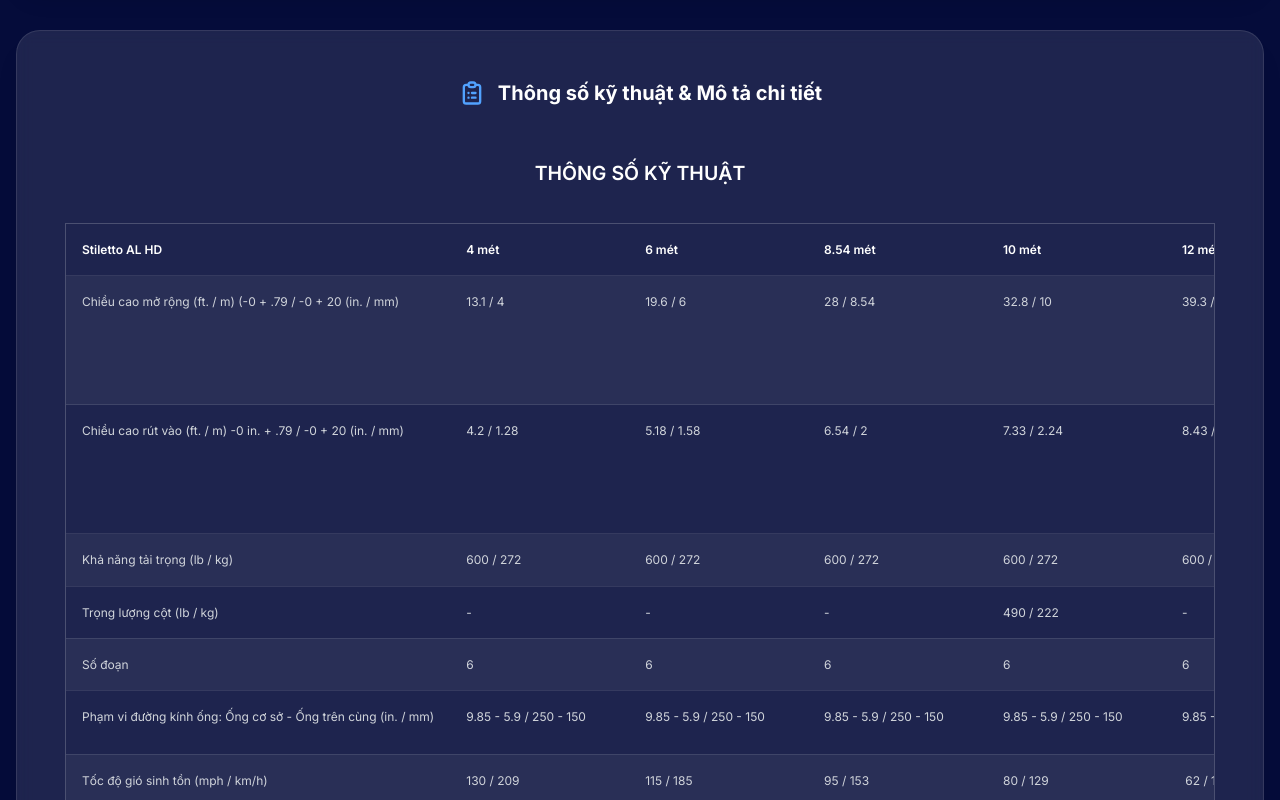
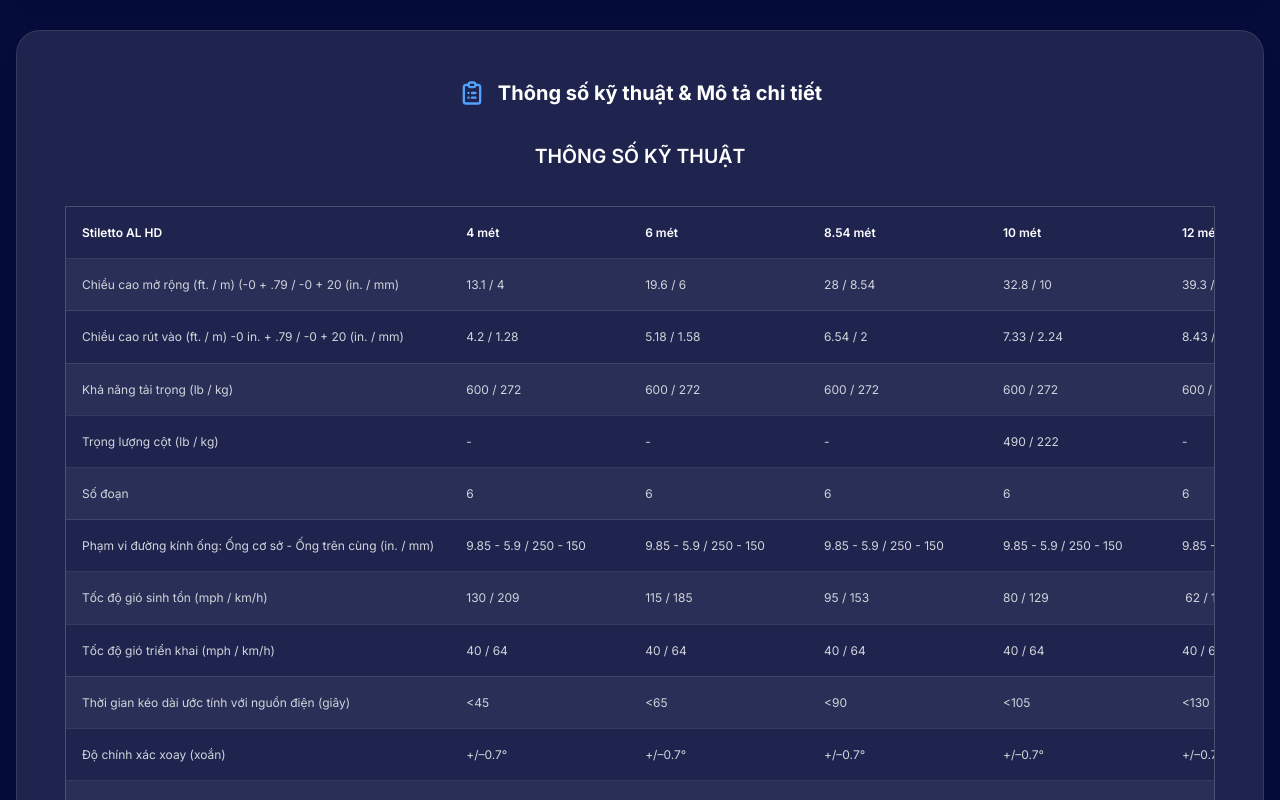
Before and after one commit to ChickenChoy/newatlantic.vn, a Next.js app: page /san-pham/cot-tu-nang-will-burt/cot-tru-tu-nang-stiletto-al-heavy-duty-al-hd in a window 1280 px wide. Shown: the part 1360-2160 px from the top of the page. Built offline with nearby package versions, Linux system fonts and the light colour scheme; no server answers.

Commit message:
feat: enhance ProductPageContent styles for responsive HTML table layout

```diff
--- a/components/ProductPageContent.tsx
+++ b/components/ProductPageContent.tsx
@@ -392,7 +392,7 @@ export default function ProductPageContent({ product, relatedProducts }: Product
             </h2>
 
             {/* Full Description with HTML Table - Responsive wrapper */}
-            <div className="overflow-x-auto -mx-3 sm:-mx-4 md:-mx-6 lg:-mx-8 xl:-mx-12 px-3 sm:px-4 md:px-6 lg:px-8 xl:px-12">
+            <div className="overflow-x-auto lg:overflow-visible -mx-3 sm:-mx-4 md:-mx-6 lg:mx-0 px-3 sm:px-4 md:px-6 lg:px-0 [&_table]:min-w-[600px] lg:[&_table]:min-w-0 lg:[&_table]:!h-auto lg:[&_tr]:!h-auto lg:[&_td]:!h-auto">
               <div
                 className="prose prose-sm sm:prose-base lg:prose-lg max-w-none
                   prose-headings:text-white prose-headings:font-bold prose-headings:text-center prose-headings:mb-6 prose-headings:mt-8
@@ -402,9 +402,9 @@ export default function ProductPageContent({ product, relatedProducts }: Product
                   prose-ul:text-gray-300 prose-ul:mb-6 prose-ul:mt-4 prose-ul:space-y-3 prose-ul:pl-6
                   prose-ol:text-gray-300 prose-ol:mb-6 prose-ol:mt-4 prose-ol:space-y-3 prose-ol:pl-6
                   prose-li:text-gray-300 prose-li:leading-relaxed prose-li:mb-2
-                  prose-table:min-w-[600px] prose-table:w-full prose-table:border-collapse prose-table:shadow-md prose-table:my-8 prose-table:rounded-lg prose-table:overflow-hidden
+                  prose-table:w-full prose-table:border-collapse prose-table:shadow-md prose-table:my-8 prose-table:rounded-lg prose-table:overflow-hidden
                   prose-thead:bg-[#5f7ab8]
-                  prose-th:bg-[#5f7ab8] prose-th:text-white prose-th:p-2 prose-th:sm:p-3 prose-th:md:p-4 prose-th:text-left prose-th:font-semibold prose-th:text-xs prose-th:sm:text-sm prose-th:md:text-base prose-th:whitespace-nowrap
+                  prose-th:bg-[#5f7ab8] prose-th:text-white prose-th:p-2 prose-th:sm:p-3 prose-th:md:p-4 prose-th:text-left prose-th:font-semibold prose-th:text-xs prose-th:sm:text-sm prose-th:md:text-base prose-th:whitespace-nowrap lg:prose-th:whitespace-normal
                   prose-td:border prose-td:border-white/20 prose-td:p-2 prose-td:sm:p-3 prose-td:md:p-4 prose-td:text-gray-300 prose-td:text-xs prose-td:sm:text-sm prose-td:md:text-base prose-td:leading-relaxed
                   prose-tr:even:bg-white/5 prose-tr:hover:bg-white/10 prose-tr:transition-colors
                   [&>*]:mb-6 [&>p]:block [&>p]:whitespace-normal
```
